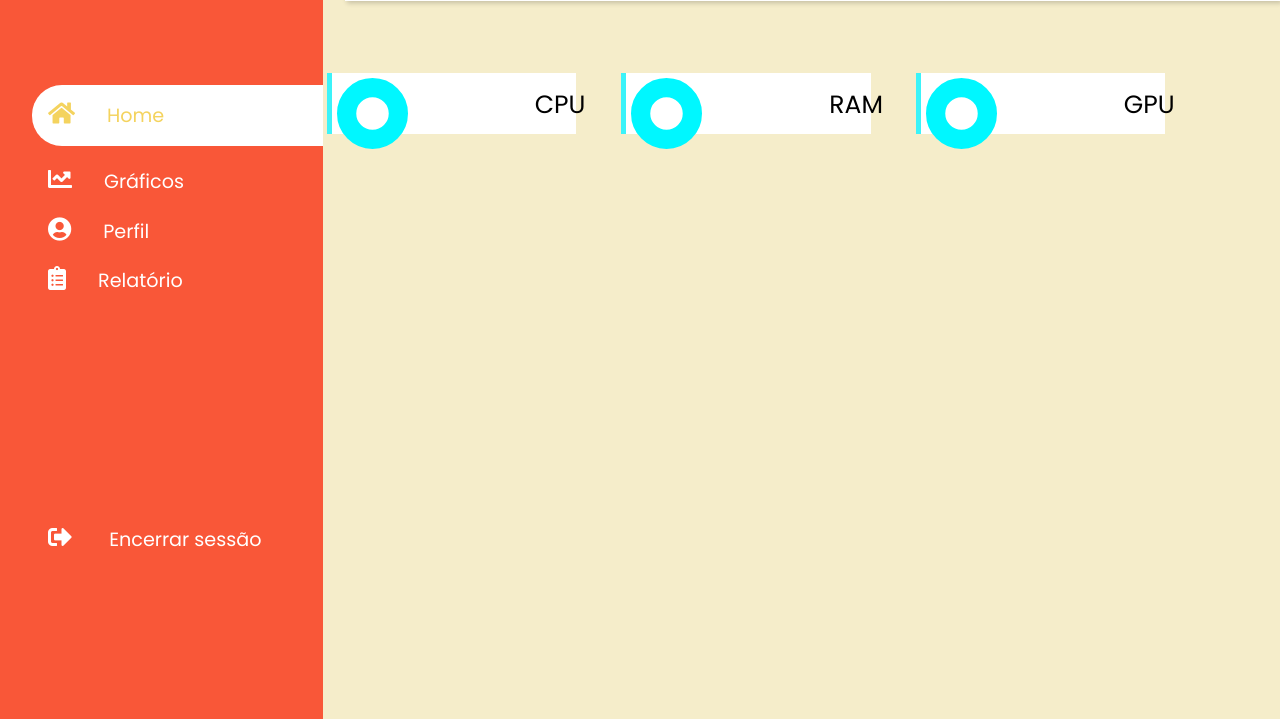
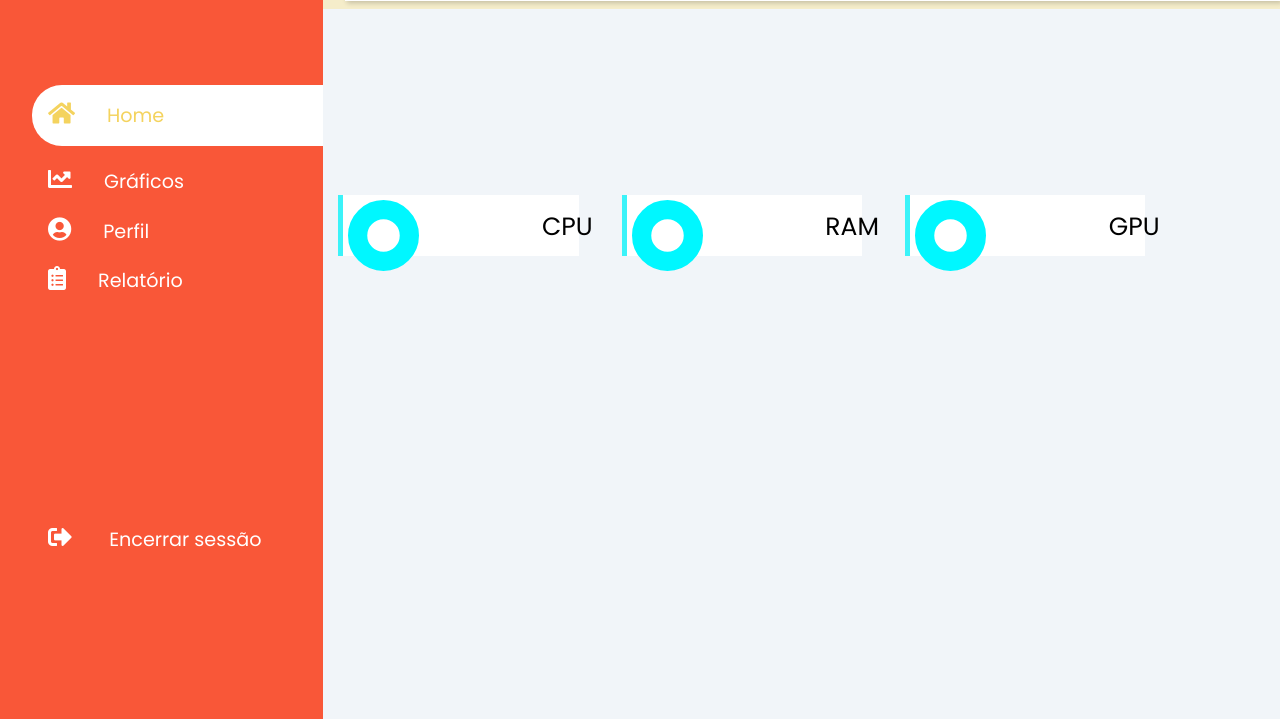
Before and after one commit to RafaellaKimberlly/Grupo-08, a plain HTML site: page Dashboard/html/dashboard-home.html in a window 1280 px wide. Shown: the part 81-800 px from the top of the page. Drawn offline with nearby package versions, Linux system fonts and the light colour scheme.

Commit message:
Main da dashboard resolvida

```diff
--- a/Dashboard/css/menu-dashboard.css
+++ b/Dashboard/css/menu-dashboard.css
@@ -241,13 +241,13 @@
     display: inline-block;
     color: lightslategrey;
 }
-/*
+
 main {
     margin-top: 90px;
     padding: 2rem 1.5rem;
     background: #f1f5f9;
     min-height: calc(100vh - 90px);
-} */
+}
 
 /* Responsividade */
 @media only screen and (max-width: 1200px) {
--- a/Dashboard/html/dashboard-home.html
+++ b/Dashboard/html/dashboard-home.html
@@ -75,7 +75,7 @@
         </header>
     </div>
 
-    <main class="conteudo">
+    <main>
         <div class="caixa-conteudo">
             <div class="card-grafico">
                 <div class="graficos">
```
Also changed, not shown: Dashboard/html/dashboard-perfil.html (+3 -3 lines).
